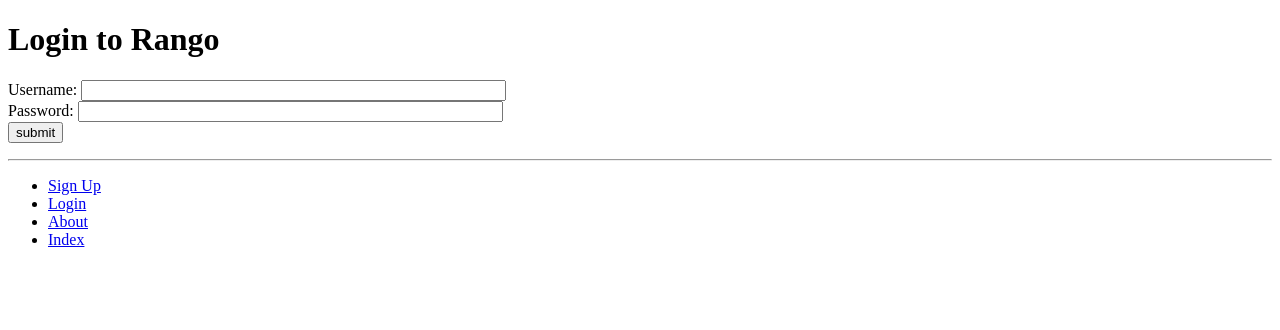
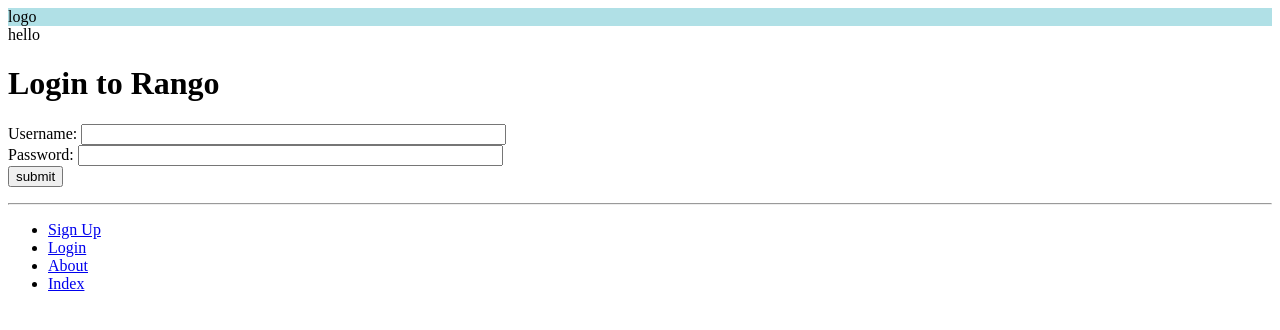
Before and after one commit to jake-wills/WAD2exFILMSITE, a Django app: page /film_site/login/ in a window 1280 px wide. Shown: the top 330 px of the page. Run offline with Django 3.2, Linux system fonts and the light colour scheme; data that the repository does not hold is empty.

Commit message:
css experimenting

```diff
--- /dev/null
+++ b/static/login.css
@@ -0,0 +1,24 @@
+.parent {
+    grid-template-columns: repeat(10,1fr)
+    grid-template-rows: repeat(5, 1fr);
+    grid-column-gap: px;
+    grid-row-gap: 0px;
+
+}
+
+.div1{ grid-area: 1 / 1 / 2 / 5;
+       background-color: powderblue;
+        }
+.div2{ grid-area: 1 / 5 / 2 / 7; }
+.div3{ grid-area: 1 / 7 / 2 / 9; }
+.div4{ grid-area: 1 / 9 / 2 / 11; }
+.div5{ grid-area: 2 / 1 / 4 / 3; }
+.div6{ grid-area: 2 / 3 / 4 / 5; }
+.div7{ grid-area: 2 / 5 / 4 / 7; }
+.div8{ grid-area: 2 / 7 / 4 / 9; }
+.div9{ grid-area: 2 / 9 / 4 / 11; }
+.div10{ grid-area: 4 / 1 / 6 / 3; }
+.div11{ grid-area: 4 / 3 / 6 / 5; }
+.div12{ grid-area: 4 / 5 / 6 / 7; }
+.div13{ grid-area: 4 / 7 / 6 / 9; }
+.div14{ grid-area: 4 / 9 / 6 / 11; }
--- a/templates/film_site/base.html
+++ b/templates/film_site/base.html
@@ -1,4 +1,5 @@
 <!DOCTYPE html>
+
 
 {% load rango_template_tags %}
 {% load staticfiles %}
@@ -13,8 +14,14 @@
                 How to Tango with Django!
             {% endblock %}
         </title>
+        <link rel="stylesheet" href="{% static 'login.css' %}">
     </head>
     <body>
+    <div class="parent">
+        <div class="div1"> logo </div>
+        <div class="div2">  hello    </div>
+
+
         <div>
             {% block body_block %}
             {% endblock %}
@@ -42,6 +49,6 @@
 
             </ul>
         </div>
-
+</div>
     </body>
 </html>
```
Lines whose indentation alone changed are shown as unchanged.
